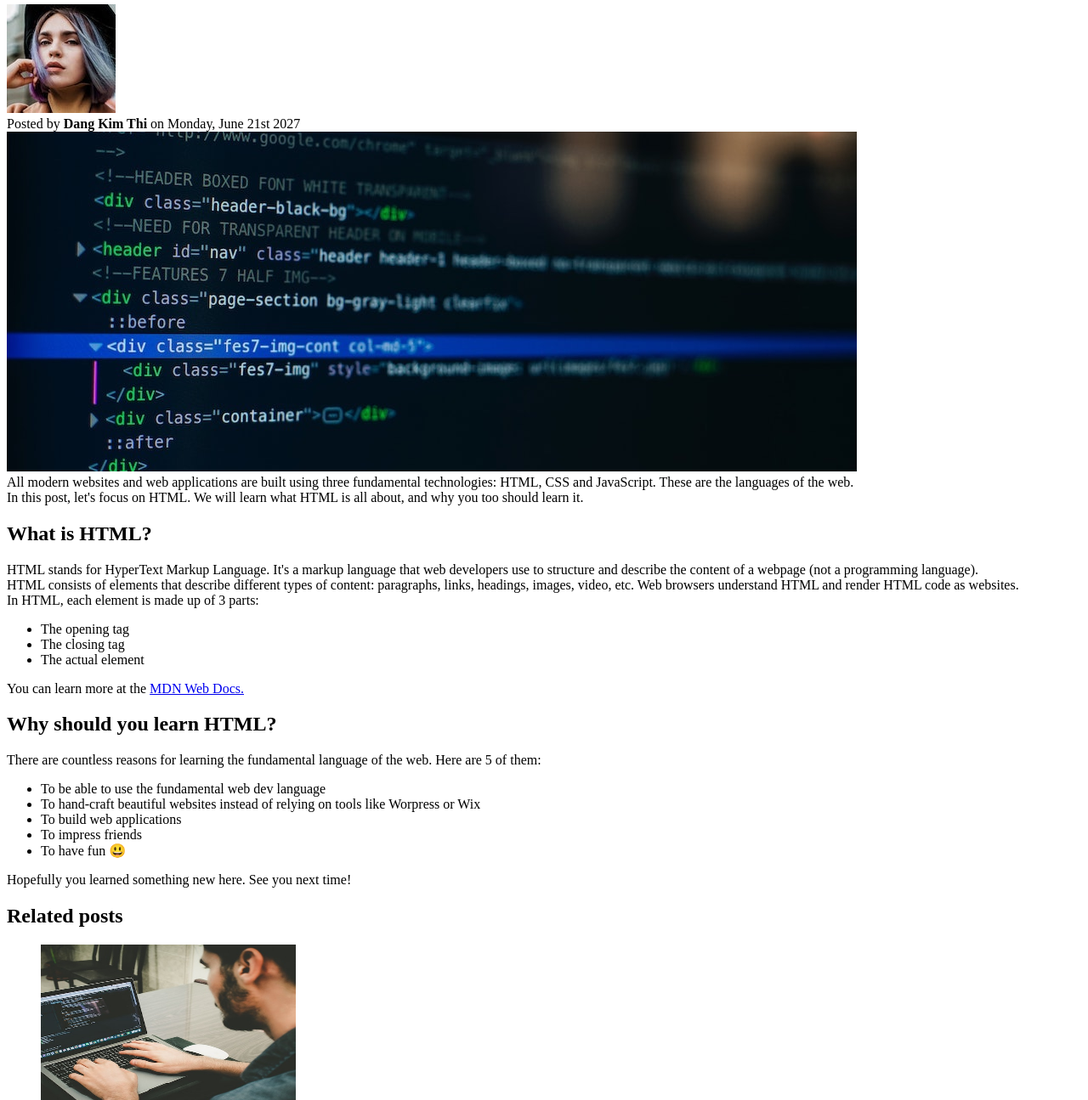
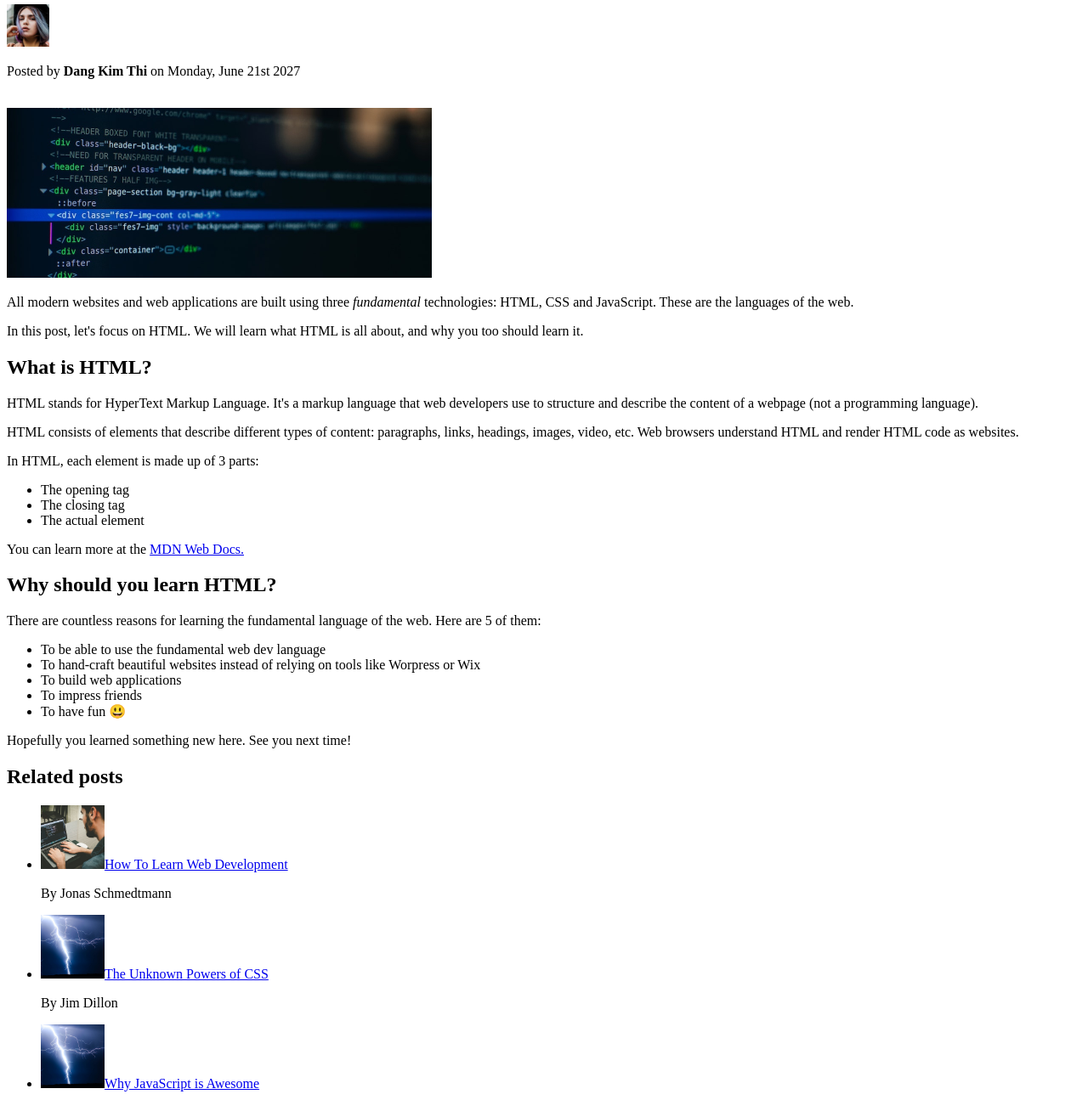
Before and after one commit to SquareVinh/Web_Github_Vinh, a plain HTML site: page Lap01.html in a window 1280 px wide. Shown: the part 161-1456 px from the top of the page at 85% size. Drawn offline with Linux system fonts and the light colour scheme.

Commit message:
Update Lap01.html

```diff
--- a/Lap01.html
+++ b/Lap01.html
@@ -1,39 +1,50 @@
 <!DOCTYPE html>
 <html>
 <head>
-	<title>📘 The Code Lean</title>
+	<title>The Basic Language of the Web: HTML</title>
 </head>
 <body>
+	<header>
 	<h1>📘 The Code Lean</h1>
-<a href="Blog.html"> Blog Challengess Flexbox CSS Grid</a>
+	<nav>
+		<a href="Blog.html">Blog </a>
+		<a href="Blog.html">Challengess </a>
+		<a href="Blog.html">Flexbox </a>
+		<a href="Blog.html"> CSS Grid</a>
+	</nav>
+    </header>
+<article>
+	<header>
 <h2>The Basic Language of the Web: HTML</h2>
-<img src="laura-jones.jpg"><br>
+<img src="laura-jones.jpg" height="50" width="50"><br>
 
-Posted by <b>Dang Kim Thi</b> on Monday, June 21st 2027
+<p>Posted by <b>Dang Kim Thi</b> on Monday, June 21st 2027</p>
 	<br>
-	<img src="post-img.jpg"><br>
+	<img src="post-img.jpg" width="500" height="200"><br>
+</header>
 
-All modern websites and web applications are built using three fundamental technologies: HTML, CSS and JavaScript. These are the languages of the web.<br>
+<p>All modern websites and web applications are built using three <em>fundamental</em> technologies: HTML, CSS and JavaScript. These are the languages of the web.</p>
 
-In this post, let's focus on HTML. We will learn what HTML is all about, and why you too should learn it.<br>
+<p>In this post, let's focus on HTML. We will learn what HTML is all about, and why you too should learn it.</p>
 
 <h2>What is HTML?</h2>
 
-HTML stands for HyperText Markup Language. It's a markup language that web developers use to structure and describe the content of a webpage (not a programming language).<br>
+<p>HTML stands for HyperText Markup Language. It's a markup language that web developers use to structure and describe the content of a webpage (not a programming language).</p>
 
-HTML consists of elements that describe different types of content: paragraphs, links, headings, images, video, etc. Web browsers understand HTML and render HTML code as websites.<br>
+<p>HTML consists of elements that describe different types of content: paragraphs, links, headings, images, video, etc. Web browsers understand HTML and render HTML code as websites.
+</p>
 
-In HTML, each element is made up of 3 parts:
+<p>In HTML, each element is made up of 3 parts:</p>
 <ul>
 <li>The opening tag</li>
 <li>The closing tag</li>
 <li>The actual element</li>
 </ul>
-You can learn more at the <a href="https://www.mozilla.org/vi/">MDN Web Docs.</a>
+<p>You can learn more at the <a href="https://www.mozilla.org/vi/">MDN Web Docs.</a></p>
 
 <h2>Why should you learn HTML?</h2>
 
-There are countless reasons for learning the fundamental language of the web. Here are 5 of them:
+<p>There are countless reasons for learning the fundamental language of the web. Here are 5 of them:</p>
 <ul>
 <li>To be able to use the fundamental web dev language</li>
 <li>To hand-craft beautiful websites instead of relying on tools like Worpress or Wix</li>
@@ -41,19 +52,22 @@ There are countless reasons for learning the fundamental language of the web. He
 <li>To impress friends</li>
 <li>To have fun 😃</li>
 </ul>
-Hopefully you learned something new here. See you next time!
+<p>Hopefully you learned something new here. See you next time!</p>
+</article>
+<aside>
 <h2>Related posts</h2>
 <ul>
-	<li><img src="related-1.jpg" width="300 " height="200"><a href="#">How To Learn Web Development</a><br>
-		By Jonas Schmedtmann
+	<li><img src="related-1.jpg" width="75 " height="75"><a href="#">How To Learn Web Development</a>
+		<p>By Jonas Schmedtmann</p>
 	</li>
-	<li><img src="related-2.jpg" width="300 " height="200"><a href="#">The Unknown Powers of CSS</a><br>
-		By Jim Dillon
+	<li><img src="related-2.jpg" width="75 " height="75"><a href="#">The Unknown Powers of CSS</a>
+		<p>By Jim Dillon</p>
 	</li>
-	<li><img src="related-2.jpg" width="300 " height="200"><a href="#">Why JavaScript is Awesome</a><br>
-		By Matilda
+	<li><img src="related-2.jpg" width="75 " height="75"><a href="#">Why JavaScript is Awesome</a>
+		<p>By Matilda</p>
 	</li>
 </ul>
-Copyright © 2027 by The Code Lean.
+</aside>
+<footer>Copyright © 2027 by The Code Lean.</footer>
 </body>
 </html>
```
